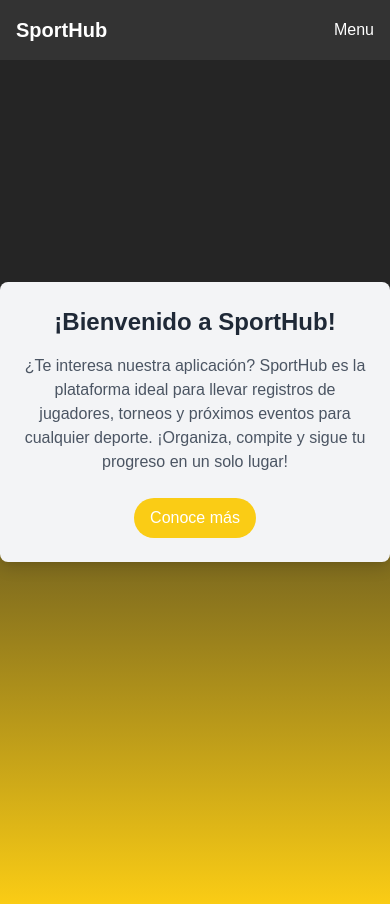
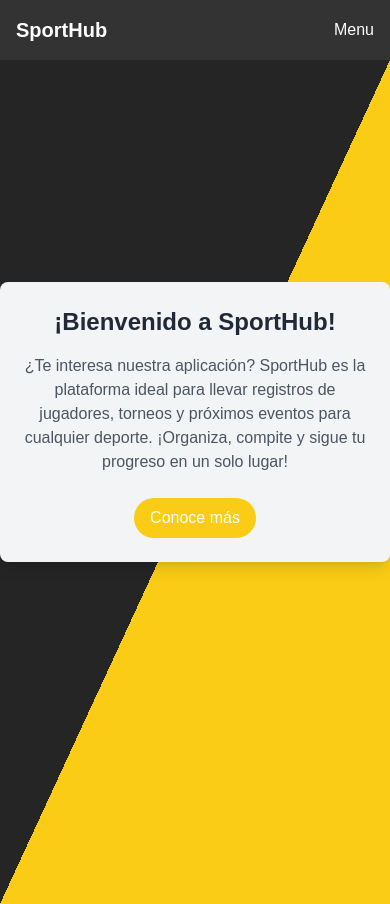
Before and after one commit to AlvaroAndres123/SportHub, a Next.js app: page / in a window 390 px wide. Built offline with nearby package versions, Linux system fonts and the light colour scheme.

Commit message:
Linea recta y diagonal en welcome

```diff
--- a/app/globals.css
+++ b/app/globals.css
@@ -40,6 +40,6 @@ body {
 
 @media (max-width: 768px) {
   .bgimage {
-    background: linear-gradient(to bottom, #252525 30%, #facc15);
+    background: linear-gradient(to bottom right, #252525 50%, #facc15 50%);
   }
 }
```
